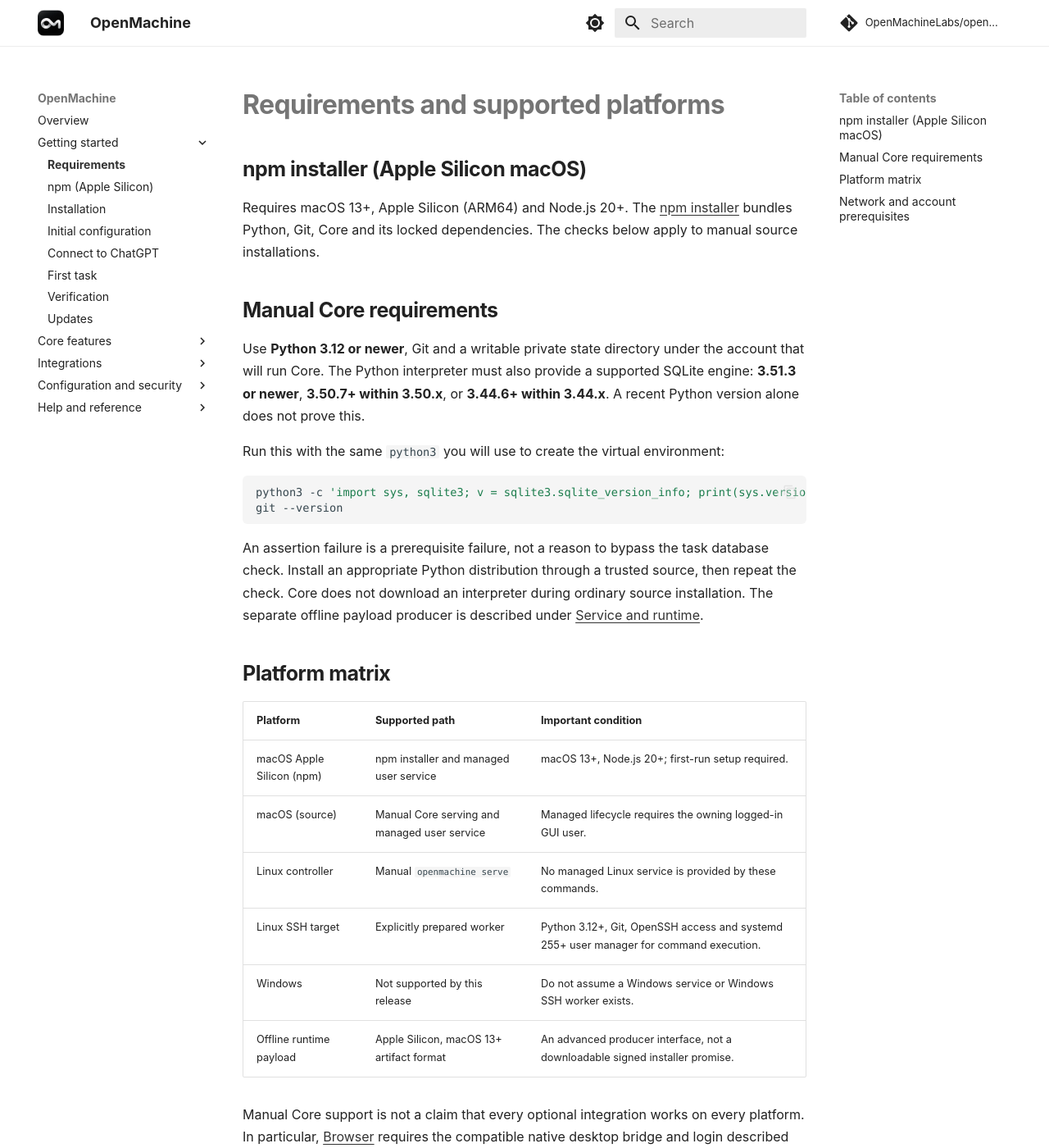
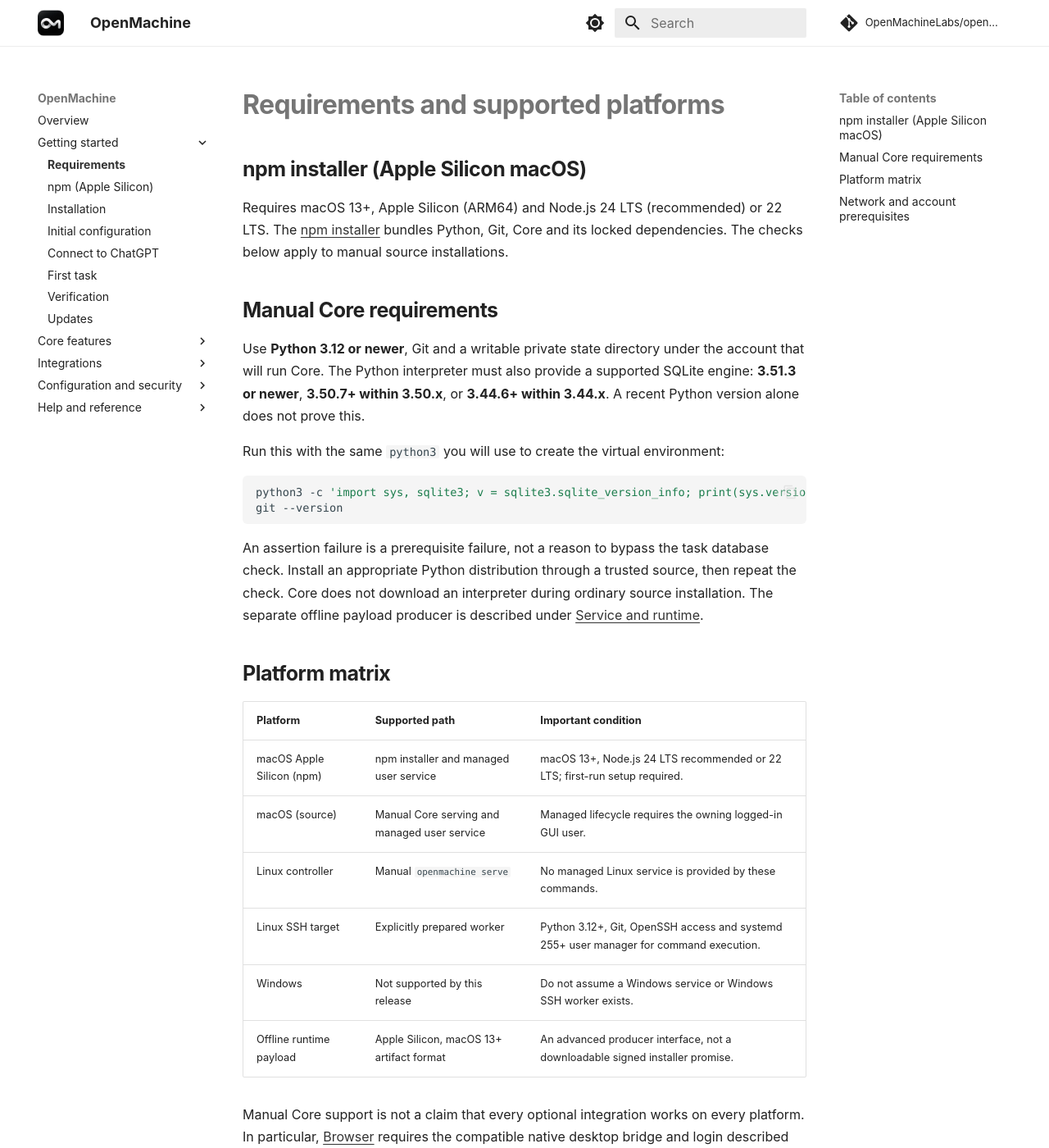
Before and after one commit to OpenMachineLabs/openmachine, an MkDocs documentation site: the page built from docs/introduction/requirements.md, in a window 1280 px wide and 1400 px high. Shown: the whole window at 82% size. Built offline with MkDocs 1.6.1 and Material for MkDocs 9.7.7, drawn with Linux system fonts in a browser that asks for light colours; comment, search, counter and statistics services are not loaded.

Commit message:
fix(deps): patch docs certifi and Node LTS policy

```diff
--- a/docs/introduction/requirements.md
+++ b/docs/introduction/requirements.md
@@ -2,7 +2,7 @@
 
 ## npm installer (Apple Silicon macOS)
 
-Requires macOS 13+, Apple Silicon (ARM64) and Node.js 20+. The [npm installer](../getting-started/npm-macos.md) bundles Python, Git, Core and its locked dependencies. The checks below apply to manual source installations.
+Requires macOS 13+, Apple Silicon (ARM64) and Node.js 24 LTS (recommended) or 22 LTS. The [npm installer](../getting-started/npm-macos.md) bundles Python, Git, Core and its locked dependencies. The checks below apply to manual source installations.
 
 ## Manual Core requirements
 
@@ -28,7 +28,7 @@
 
 | Platform | Supported path | Important condition |
 | --- | --- | --- |
-| macOS Apple Silicon (npm) | npm installer and managed user service | macOS 13+, Node.js 20+; first-run setup required. |
+| macOS Apple Silicon (npm) | npm installer and managed user service | macOS 13+, Node.js 24 LTS recommended or 22 LTS; first-run setup required. |
 | macOS (source) | Manual Core serving and managed user service | Managed lifecycle requires the owning logged-in GUI user. |
 | Linux controller | Manual `openmachine serve` | No managed Linux service is provided by these commands. |
 | Linux SSH target | Explicitly prepared worker | Python 3.12+, Git, OpenSSH access and systemd 255+ user manager for command execution. |
```
Also changed, not shown: README.md (+1 -1 lines), docs/getting-started/npm-macos.md (+1 -1 lines), npm/README.md (+4 -0 lines), 4 other files.
